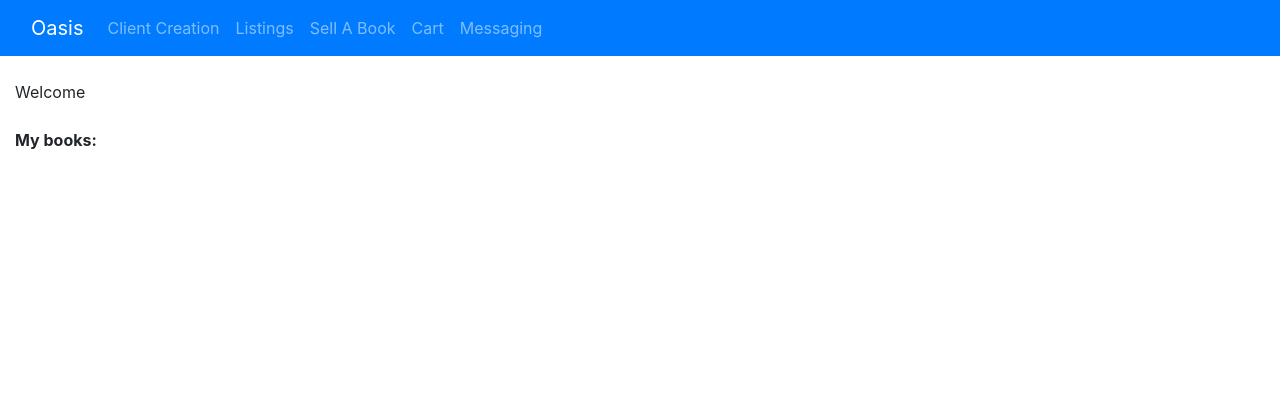
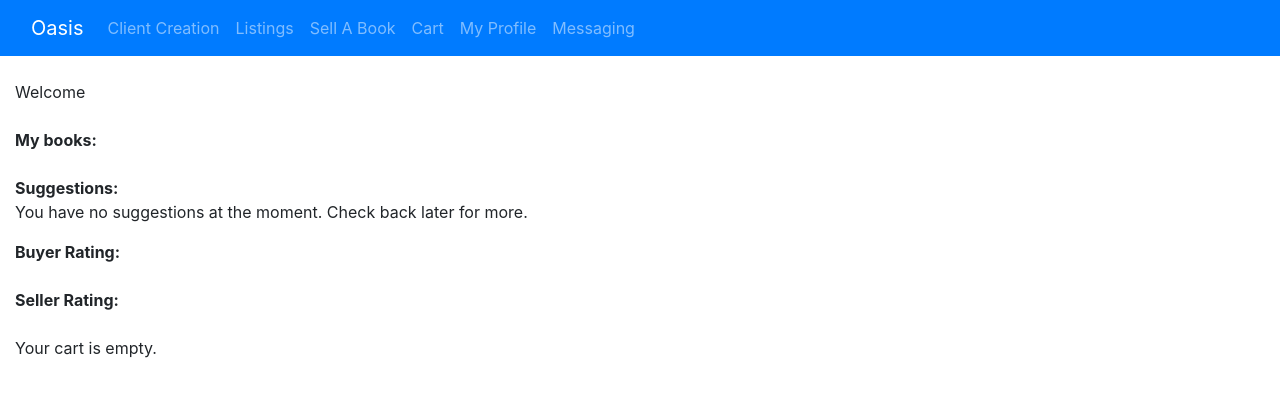
Before and after one commit to ADelCastillo1798/Oasis-Copy, a Django app: page /pages/profile/ in a window 1280 px wide. Shown: the top 397 px of the page. Run offline with Django 3.2, Linux system fonts and the light colour scheme.

Commit message:
add profile link

```diff
--- a/oasis/pages/templates/base.html
+++ b/oasis/pages/templates/base.html
@@ -32,6 +32,9 @@
           <li class="nav-item">
             <a class="nav-link" href="{% url 'cart:cartdetail' %}">Cart</a>
           </li>
+		  <li class="nav-item">
+			<a class="nav-link" href="{% url 'profile' %}">My Profile</a>
+		  </li>
           <li class="nav-item">
             <a class="nav-link" href="{% url 'messaging' %}">Messaging</a>
           </li>
--- a/oasis/pages/templates/profile.html
+++ b/oasis/pages/templates/profile.html
@@ -6,6 +6,54 @@ Welcome {{user.username}}
 <br/>
 <br/>
 <strong>My books:</strong>
+<br/>
+<br/>
+<strong>Suggestions:</strong>
+{% if object_list %}
+<div class="card-deck col-lg-10 col-sm-12 py-2 mx-auto">
+  {% for object in object_list %}
+    <div class="card col-sm-4 rounded">
+      <div class="card-body">
+        <h5 class="card-title"> {{ object.book.title }}</h5>
+        <p class="card-subtitle mb-2 text-muted"> {{ object.book.author }}</p>
+        <p class="card-text">{{ object.book.edition }} Edition</p>
+        <p class="card-text">ISBN-13: {{ object.book.isbn }}</p>
+        <p class="card-text">Price: ${{ object.price}}</p>
+        <a href="{{ object.get_absolute_url }}" class="btn btn-primary">Details</a>
+      </div>
+    </div>
+  {% endfor %}
+</div>
+{% else %}
+<p>You have no suggestions at the moment. Check back later for more.</p>
+{% endif %}
+
+<strong>Buyer Rating:</strong>
+<br/>
+<br/>
+<strong>Seller Rating:</strong>
+<br/>
+<br/>
+{% if cart %}
+<Strong>Your Cart:</Strong>
+  {% for product in cart %}
+    <div class="col p-md-3">
+      <div class="card rounded" style="width: 100%;">
+        <div class="card-body">
+          <h5 class="card-title"> {{ product.product.book.title }}</h5>
+          <p class="card-subtitle mb-2 text-muted"> {{ product.product.book.author }}</p>
+          <p class="card-text">{{ product.product.book.edition }} Edition</p>
+          <p class="card-text">${{ product.price}} </p>
+          <p class="card-text">ISBN-13: {{ product.product.book.isbn }}</p>
+          <a href="{% url 'cart:itemclear' product.product.id%}" class="btn btn-primary">Remove From Cart</a>
+        </div>
+      </div>
+    </div>
+
+  {% endfor %}
+{% else %}
+<p>Your cart is empty.</p>
+{% endif %}
 
 <!--Listing of books sold by the individual-->
 
```
Also changed, not shown: oasis/db.sqlite3.
